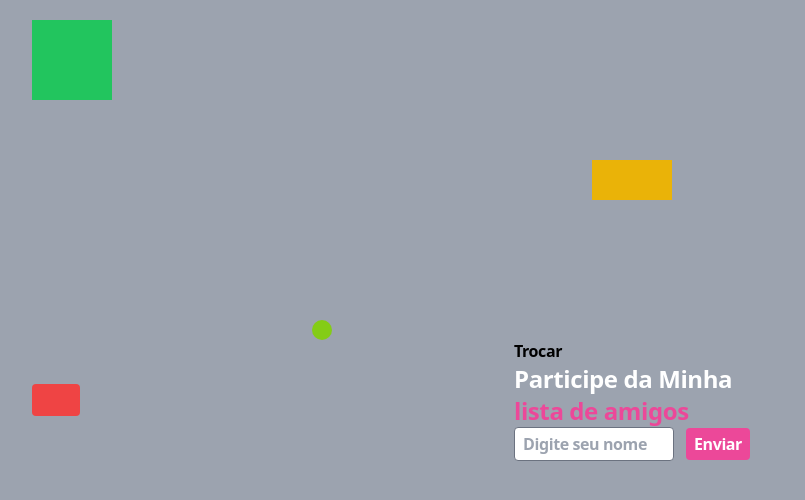
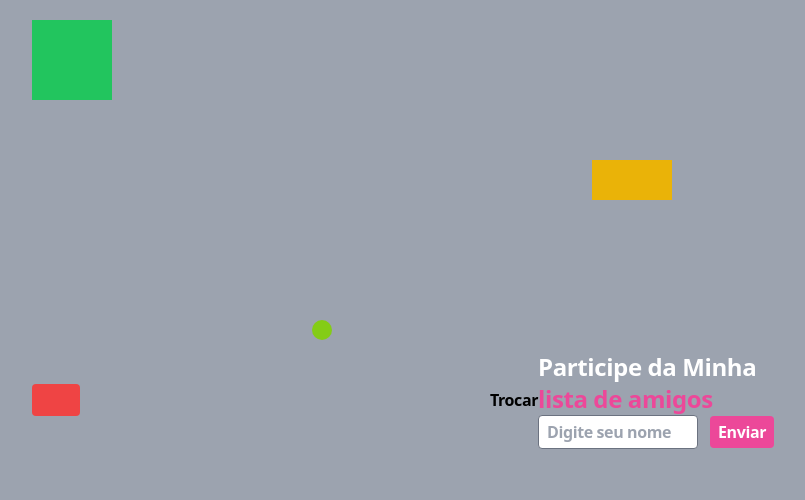
Before and after one commit to DhanielB/Amigos, a React (Vite) app: page / in a window 1280 px wide. Shown: the top 500 px of the page, without its empty margins (8-813 px from the left). Built offline with nearby package versions, Linux system fonts and the light colour scheme.

Commit message:
Update App.jsx

```diff
--- a/src/App.jsx
+++ b/src/App.jsx
@@ -66,8 +66,8 @@ export default function App() {
       sm:display-block
       sm:flex
     '>
+      <button onclick='toggleDark()'>Trocar</button>
       <form action='https://docs.google.com/forms/u/0/d/e/1FAIpQLScR7o0rHme7MkATScMl4De9jR940jDX46F15ftHLgM9o2JDXg/formResponse'>
-        <button onclick='toggleDark()'>Trocar</button>
          <h1 className='
           mr-2
           text-white
```
